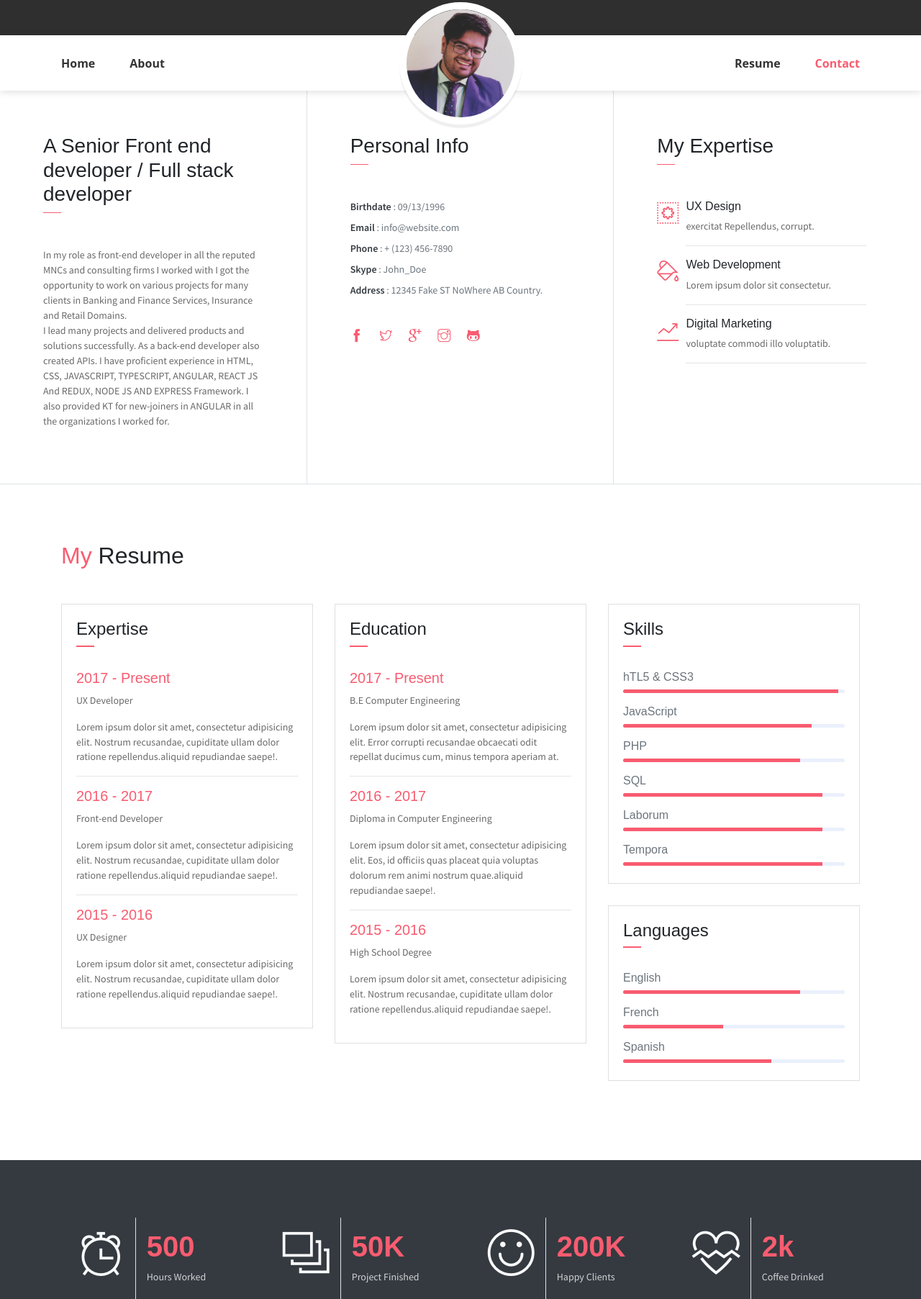
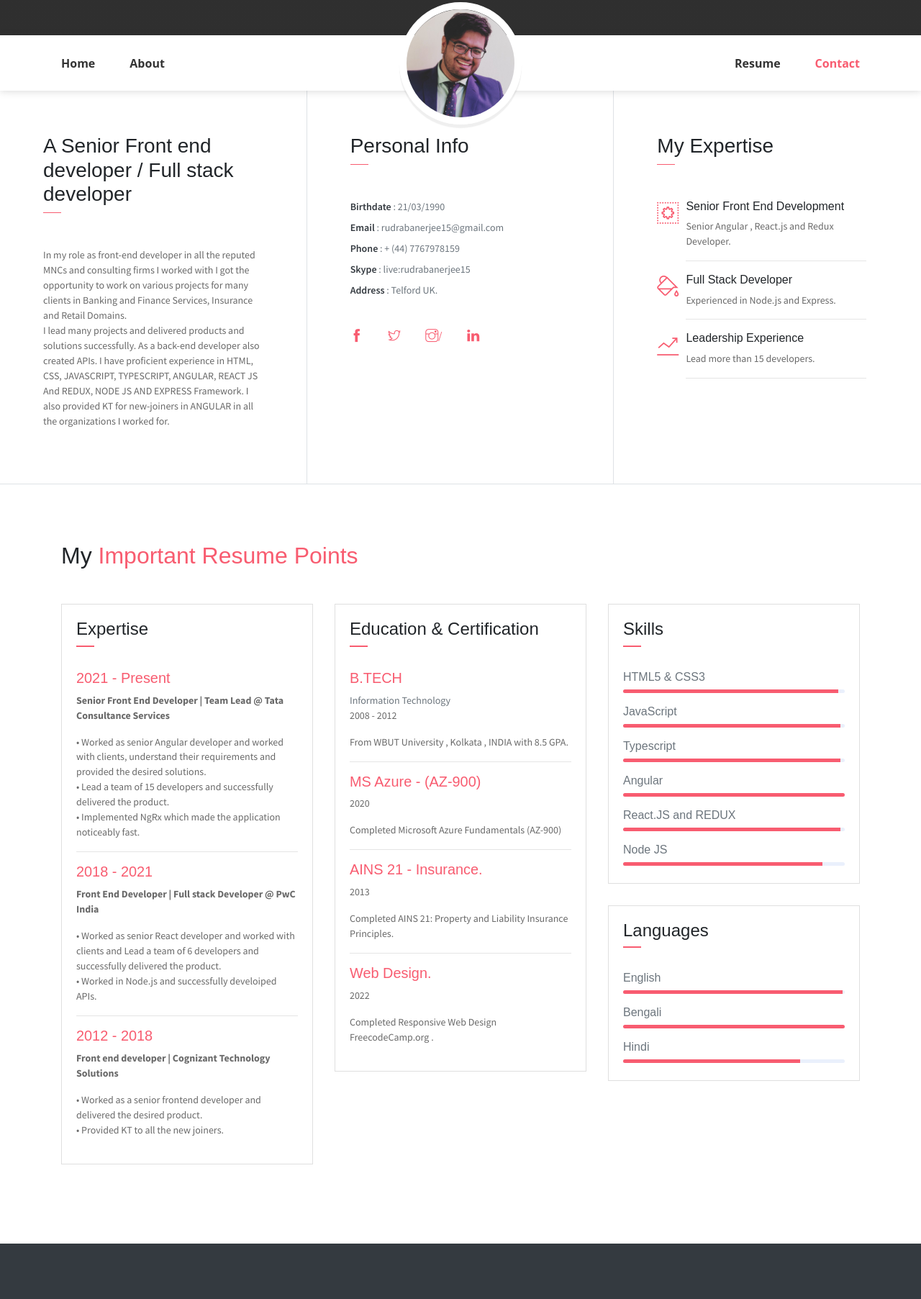
Before and after one commit to rudrakr/profile, a website: page index.html in a window 1280 px wide. Shown: the part 591-2396 px from the top of the page at 72% size. Drawn offline with Linux system fonts and the light colour scheme; some packages are replaced by stand-ins of ours; grey boxes are pictures that could not be loaded.

Commit message:
information

```diff
--- a/index.html
+++ b/index.html
@@ -16,16 +16,16 @@
     <header class="header">
         <div class="container">
             <ul class="social-icons pt-3">
-                <li class="social-item"><a class="social-link text-light" href="#"><i class="ti-facebook" aria-hidden="true"></i></a></li>
-                <li class="social-item"><a class="social-link text-light" href="#"><i class="ti-twitter" aria-hidden="true"></i></a></li>
-                <li class="social-item"><a class="social-link text-light" href="#"><i class="ti-google" aria-hidden="true"></i></a></li>
-                <li class="social-item"><a class="social-link text-light" href="#"><i class="ti-instagram" aria-hidden="true"></i></a></li>
-                <li class="social-item"><a class="social-link text-light" href="#"><i class="ti-github" aria-hidden="true"></i></a></li>
+                <li class="social-item"><a class="social-link text-light" href="https://www.facebook.com/RudraDGreat"><i class="ti-facebook" aria-hidden="true"></i></a></li>
+                <li class="social-item"><a class="social-link text-light" href="https://twitter.com/home"><i class="ti-twitter" aria-hidden="true"></i></a></li>
+                <!-- <li class="social-item"><a class="social-link text-light" href="#"><i class="ti-google" aria-hidden="true"></i></a></li> -->
+                <li class="social-item"><a class="social-link text-light" href="https://www.instagram.com"><i class="ti-instagram" aria-hidden="true"></i></a></li>
+                <li class="social-item"><a class="social-link text-light" href="https://www.linkedin.com/public-profile/settings?trk=d_flagship3_profile_self_view_public_profile"><i class="ti-linkedin" aria-hidden="true"></i></a></li>
             </ul>
             <div class="header-content">
                 <h4 class="header-subtitle" >Hello, I am</h4>
                 <h1 class="header-title">Rudra Banerjee</h1>
-                <h6 class="header-mono" >Front end Designer</h6>
+                <h6 class="header-mono" >Senior Web Developer</h6>
                 <form method="get" action="Resume.docx">
                     <!-- <button type="submit">Download!</button> -->
                     <button type="submit" class="btn btn-primary btn-rounded"><i class="ti-printer pr-2"></i>Download Resume</button>
@@ -79,18 +79,18 @@
                 <h3 class="font-weight-light">Personal Info</h3>
                 <span class="line mb-5"></span>
                 <ul class="mt40 info list-unstyled">
-                    <li><span>Birthdate</span> : 09/13/1996</li>
-                    <li><span>Email</span> : info@website.com</li>
-                    <li><span>Phone</span> : + (123) 456-7890</li>
-                    <li><span>Skype</span> : John_Doe </li>
-                    <li><span>Address</span> :  12345 Fake ST NoWhere AB Country.</li>
+                    <li><span>Birthdate</span> : 21/03/1990</li>
+                    <li><span>Email</span> : rudrabanerjee15@gmail.com</li>
+                    <li><span>Phone</span> : + (44) 7767978159</li>
+                    <li><span>Skype</span> : live:rudrabanerjee15 </li>
+                    <li><span>Address</span> : Telford UK.</li>
                 </ul>
                 <ul class="social-icons pt-3">
-                    <li class="social-item"><a class="social-link" href="#"><i class="ti-facebook" aria-hidden="true"></i></a></li>
-                    <li class="social-item"><a class="social-link" href="#"><i class="ti-twitter" aria-hidden="true"></i></a></li>
-                    <li class="social-item"><a class="social-link" href="#"><i class="ti-google" aria-hidden="true"></i></a></li>
-                    <li class="social-item"><a class="social-link" href="#"><i class="ti-instagram" aria-hidden="true"></i></a></li>
-                    <li class="social-item"><a class="social-link" href="#"><i class="ti-github" aria-hidden="true"></i></a></li>
+                    <li class="social-item"><a class="social-link" href="https://www.facebook.com/RudraDGreat"><i class="ti-facebook" aria-hidden="true"></i></a></li>
+                    <li class="social-item"><a class="social-link" href="https://twitter.com/home"><i class="ti-twitter" aria-hidden="true"></i></a></li>
+                    <!-- <li class="social-item"><a class="social-link" href="#"><i class="ti-google" aria-hidden="true"></i></a></li> -->
+                    <li class="social-item"><a class="social-link" href="https://www.instagram.com"><i class="ti-instagram" aria-hidden="true">/</i></a></li>
+                    <li class="social-item"><a class="social-link" href="https://www.linkedin.com/public-profile/settings?trk=d_flagship3_profile_self_view_public_profile"><i class="ti-linkedin" aria-hidden="true"></i></a></li>
                 </ul>
             </div>
             <div class="col-lg-4 about-card">
@@ -99,24 +99,24 @@
                 <div class="row">
                     <div class="col-1 text-danger pt-1"><i class="ti-widget icon-lg"></i></div>
                     <div class="col-10 ml-auto mr-3">
-                        <h6>UX Design</h6>
-                        <p class="subtitle"> exercitat Repellendus,  corrupt.</p>
+                        <h6>Senior Front End Development</h6>
+                        <p class="subtitle"> Senior Angular , React.js and Redux Developer.</p>
                         <hr>
                     </div>
                 </div>
                 <div class="row">
                     <div class="col-1 text-danger pt-1"><i class="ti-paint-bucket icon-lg"></i></div>
                     <div class="col-10 ml-auto mr-3">
-                        <h6>Web Development</h6>
-                        <p class="subtitle">Lorem ipsum dolor sit consectetur.</p>
+                        <h6>Full Stack Developer</h6>
+                        <p class="subtitle">Experienced in Node.js and Express.</p>
                         <hr>
                     </div>
                 </div>
                 <div class="row">
                     <div class="col-1 text-danger pt-1"><i class="ti-stats-up icon-lg"></i></div>
                     <div class="col-10 ml-auto mr-3">
-                        <h6>Digital Marketing</h6>
-                        <p class="subtitle">voluptate commodi illo voluptatib.</p>
+                        <h6>Leadership Experience</h6>
+                        <p class="subtitle">Lead more than 15 developers.</p>
                         <hr>
                     </div>
                 </div>
@@ -127,7 +127,7 @@
     <!--Resume Section-->
     <section class="section" id="resume">
         <div class="container">
-            <h2 class="mb-5"><span class="text-danger">My</span> Resume</h2>
+            <h2 class="mb-5">My <span class="text-danger">Important Resume Points</span></h2>
             <div class="row">
                 <div class="col-md-6 col-lg-4">
                     <div class="card">
@@ -138,17 +138,25 @@
                             </div>
                         </div>
                         <div class="card-body">
-                            <h6 class="title text-danger">2017 - Present</h6>
-                            <P>UX Developer</P>
-                            <P class="subtitle">Lorem ipsum dolor sit amet, consectetur adipisicing elit. Nostrum recusandae, cupiditate ullam dolor ratione repellendus.aliquid repudiandae saepe!.</P>
+                            <h6 class="title text-danger">2021 - Present</h6>
+                            <P><strong>Senior Front End Developer | Team Lead @ Tata Consultance Services</strong></P>
+                            <P class="subtitle">
+                                •	Worked as senior Angular developer and worked with clients, understand their requirements and provided the desired solutions.
+                               <br/> •	Lead a team of 15 developers and successfully delivered the product.
+                               <br/> •	Implemented NgRx which made the application noticeably fast.
+                                </P>
                             <hr>
-                            <h6 class="title text-danger">2016 - 2017</h6>
-                            <P>Front-end Developer</P>
-                            <P class="subtitle">Lorem ipsum dolor sit amet, consectetur adipisicing elit. Nostrum recusandae, cupiditate ullam dolor ratione repellendus.aliquid repudiandae saepe!.</P>
+                            <h6 class="title text-danger">2018 - 2021</h6>
+                            <P><strong> Front End Developer | Full stack Developer @ PwC India</strong></P>
+                            <P class="subtitle"> •	Worked as senior React developer and worked with clients and Lead a team of 6 developers and successfully delivered the product.
+                                <br/> •	Worked in Node.js and successfully develoiped APIs.
+                            </P>
                             <hr>
-                            <h6 class="title text-danger">2015 - 2016</h6>
-                            <P>UX Designer</P>
-                            <P class="subtitle">Lorem ipsum dolor sit amet, consectetur adipisicing elit. Nostrum recusandae, cupiditate ullam dolor ratione repellendus.aliquid repudiandae saepe!.</P>
+                            <h6 class="title text-danger">2012 - 2018</h6>
+                            <P><strong>Front end developer | Cognizant Technology Solutions</strong></P>
+                            <P class="subtitle">•	Worked as a senior frontend developer and delivered the desired product.
+                                <br/>•	Provided KT to all the new joiners.
+                                </P>
                         </div>
                     </div>
                 </div>
@@ -156,22 +164,26 @@
                     <div class="card">
                        <div class="card-header">
                             <div class="mt-2">
-                                <h4>Education</h4>
+                                <h4>Education & Certification</h4>
                                 <span class="line"></span>
                             </div>
                         </div>
                         <div class="card-body">
-                            <h6 class="title text-danger">2017 - Present</h6>
-                            <P>B.E Computer Engineering</P>
-                            <P class="subtitle">Lorem ipsum dolor sit amet, consectetur adipisicing elit. Error corrupti recusandae obcaecati odit repellat ducimus cum, minus tempora aperiam at.</P>
+                            <h6 class="title text-danger">B.TECH </h6>Information Technology
+                            <P>2008 - 2012</P>
+                            <P class="subtitle">From WBUT University , Kolkata , INDIA with 8.5 GPA.</P>
                             <hr>
-                            <h6 class="title text-danger">2016 - 2017</h6>
-                            <P>Diploma in Computer Engineering</P>
-                            <P class="subtitle">Lorem ipsum dolor sit amet, consectetur adipisicing elit. Eos, id officiis quas placeat quia voluptas dolorum rem animi nostrum quae.aliquid repudiandae saepe!.</P>
+                            <h6 class="title text-danger">MS Azure - (AZ-900)</h6>
+                            <P>2020 </P>
+                            <P class="subtitle">Completed Microsoft Azure Fundamentals (AZ-900) </P>
                             <hr>
-                            <h6 class="title text-danger">2015 - 2016</h6>
-                            <P>High School Degree</P>
-                            <P class="subtitle">Lorem ipsum dolor sit amet, consectetur adipisicing elit. Nostrum recusandae, cupiditate ullam dolor ratione repellendus.aliquid repudiandae saepe!.</P>
+                            <h6 class="title text-danger">AINS 21 - Insurance.</h6>
+                            <P>2013</P>
+                            <P class="subtitle">Completed AINS 21: Property and Liability Insurance Principles.</P>
+                            <hr>
+                            <h6 class="title text-danger">Web Design.</h6>
+                            <P>2022</P>
+                            <P class="subtitle">Completed Responsive Web Design FreecodeCamp.org .</P>
 
                         </div>
                     </div>
@@ -185,27 +197,27 @@
                             </div>
                         </div>
                         <div class="card-body pb-2">
-                           <h6>hTL5 &amp; CSS3</h6>
+                           <h6>HTML5 &amp; CSS3</h6>
                             <div class="progress mb-3">
                                 <div class="progress-bar bg-danger" role="progressbar" style="width: 97%" aria-valuenow="25" aria-valuemin="0" aria-valuemax="100"></div>
                             </div>
                             <h6>JavaScript</h6>
                             <div class="progress mb-3">
-                                <div class="progress-bar bg-danger" role="progressbar" style="width: 85%" aria-valuenow="25" aria-valuemin="0" aria-valuemax="100"></div>
+                                <div class="progress-bar bg-danger" role="progressbar" style="width: 98%" aria-valuenow="25" aria-valuemin="0" aria-valuemax="100"></div>
                             </div>
-                            <h6>PHP</h6>
+                            <h6>Typescript</h6>
                             <div class="progress mb-3">
-                                <div class="progress-bar bg-danger" role="progressbar" style="width: 80%" aria-valuenow="50" aria-valuemin="0" aria-valuemax="100"></div>
+                                <div class="progress-bar bg-danger" role="progressbar" style="width: 98%" aria-valuenow="50" aria-valuemin="0" aria-valuemax="100"></div>
                             </div>
-                            <h6>SQL</h6>
+                            <h6>Angular </h6>
                             <div class="progress mb-3">
-                                <div class="progress-bar bg-danger" role="progressbar" style="width: 90%" aria-valuenow="75" aria-valuemin="0" aria-valuemax="100"></div>
+                                <div class="progress-bar bg-danger" role="progressbar" style="width: 100%" aria-valuenow="75" aria-valuemin="0" aria-valuemax="100"></div>
                             </div>
-                            <h6>Laborum</h6>
+                            <h6>React.JS and REDUX</h6>
                             <div class="progress mb-3">
-                                <div class="progress-bar bg-danger" role="progressbar" style="width: 90%" aria-valuenow="75" aria-valuemin="0" aria-valuemax="100"></div>
+                                <div class="progress-bar bg-danger" role="progressbar" style="width: 98%" aria-valuenow="75" aria-valuemin="0" aria-valuemax="100"></div>
                             </div>
-                            <h6>Tempora</h6>
+                            <h6>Node JS</h6>
                             <div class="progress mb-3">
                                 <div class="progress-bar bg-danger" role="progressbar" style="width: 90%" aria-valuenow="75" aria-valuemin="0" aria-valuemax="100"></div>
                             </div>
@@ -221,15 +233,15 @@
                         <div class="card-body pb-2">
                            <h6>English</h6>
                             <div class="progress mb-3">
-                                <div class="progress-bar bg-danger" role="progressbar" style="width: 80%" aria-valuenow="25" aria-valuemin="0" aria-valuemax="100"></div>
+                                <div class="progress-bar bg-danger" role="progressbar" style="width: 99%" aria-valuenow="25" aria-valuemin="0" aria-valuemax="100"></div>
                             </div>
-                            <h6>French</h6>
+                            <h6>Bengali</h6>
                             <div class="progress mb-3">
-                                <div class="progress-bar bg-danger" role="progressbar" style="width: 45%" aria-valuenow="25" aria-valuemin="0" aria-valuemax="100"></div>
+                                <div class="progress-bar bg-danger" role="progressbar" style="width: 100%" aria-valuenow="25" aria-valuemin="0" aria-valuemax="100"></div>
                             </div>
-                            <h6>Spanish</h6>
+                            <h6>Hindi</h6>
                             <div class="progress mb-3">
-                                <div class="progress-bar bg-danger" role="progressbar" style="width: 67%" aria-valuenow="50" aria-valuemin="0" aria-valuemax="100"></div>
+                                <div class="progress-bar bg-danger" role="progressbar" style="width: 80%" aria-valuenow="50" aria-valuemin="0" aria-valuemax="100"></div>
                             </div>
                         </div>
                     </div>
@@ -247,8 +259,8 @@
                             <div class="m-auto"><i class="ti-alarm-clock icon-xl"></i></div>
                         </div>
                         <div class="col-7 text-left py-3">
-                            <h1 class="text-danger font-weight-bold font40">500</h1>
-                            <p class="text-light mb-1">Hours Worked</p>
+                            <h1 class="text-danger font-weight-bold font40">10+</h1>
+                            <p class="text-light mb-1">Year Experience</p>
                         </div>
                     </div>
                 </div>
@@ -258,7 +270,7 @@
                             <div class="m-auto"><i class="ti-layers-alt icon-xl"></i></div>
                         </div>
                         <div class="col-7 text-left py-3">
-                            <h1 class="text-danger font-weight-bold font40">50K</h1>
+                            <h1 class="text-danger font-weight-bold font40">15+</h1>
                             <p class="text-light mb-1">Project Finished</p>
                         </div>
                     </div>
@@ -269,8 +281,8 @@
                             <div class="m-auto"><i class="ti-face-smile icon-xl"></i></div>
                         </div>
                         <div class="col-7 text-left py-3">
-                            <h1 class="text-danger font-weight-bold font40">200K</h1>
-                            <p class="text-light mb-1">Happy Clients</p>
+                            <h1 class="text-danger font-weight-bold font20">Domains </h1>
+                            <p class="text-light mb-1">BFS,Retail,Insurance etc</p>
                         </div>
                     </div>
                 </div>
@@ -749,11 +761,11 @@
                             </div>
                         </div>
                         <ul class="social-icons pt-4">
-                            <li class="social-item"><a class="social-link text-dark" href="#"><i class="ti-facebook" aria-hidden="true"></i></a></li>
-                            <li class="social-item"><a class="social-link text-dark" href="#"><i class="ti-twitter" aria-hidden="true"></i></a></li>
-                            <li class="social-item"><a class="social-link text-dark" href="#"><i class="ti-google" aria-hidden="true"></i></a></li>
-                            <li class="social-item"><a class="social-link text-dark" href="#"><i class="ti-instagram" aria-hidden="true"></i></a></li>
-                            <li class="social-item"><a class="social-link text-dark" href="#"><i class="ti-github" aria-hidden="true"></i></a></li>
+                            <li class="social-item"><a class="social-link text-dark" href="https://www.facebook.com/RudraDGreat"><i class="ti-facebook" aria-hidden="true"></i></a></li>
+                            <li class="social-item"><a class="social-link text-dark" href="https://twitter.com/home"><i class="ti-twitter" aria-hidden="true"></i></a></li>
+                            <!-- <li class="social-item"><a class="social-link text-dark" href="#"><i class="ti-google" aria-hidden="true"></i></a></li> -->
+                            <li class="social-item"><a class="social-link text-dark" href="https://www.instagram.com"><i class="ti-instagram" aria-hidden="true"></i></a></li>
+                            <li class="social-item"><a class="social-link text-dark" href="https://www.linkedin.com/public-profile/settings?trk=d_flagship3_profile_self_view_public_profile"><i class="ti-linkedin" aria-hidden="true"></i></a></li>
                         </ul>
                     </div>
                 </div>
```
Also changed, not shown: assets/css/johndoe.css.
